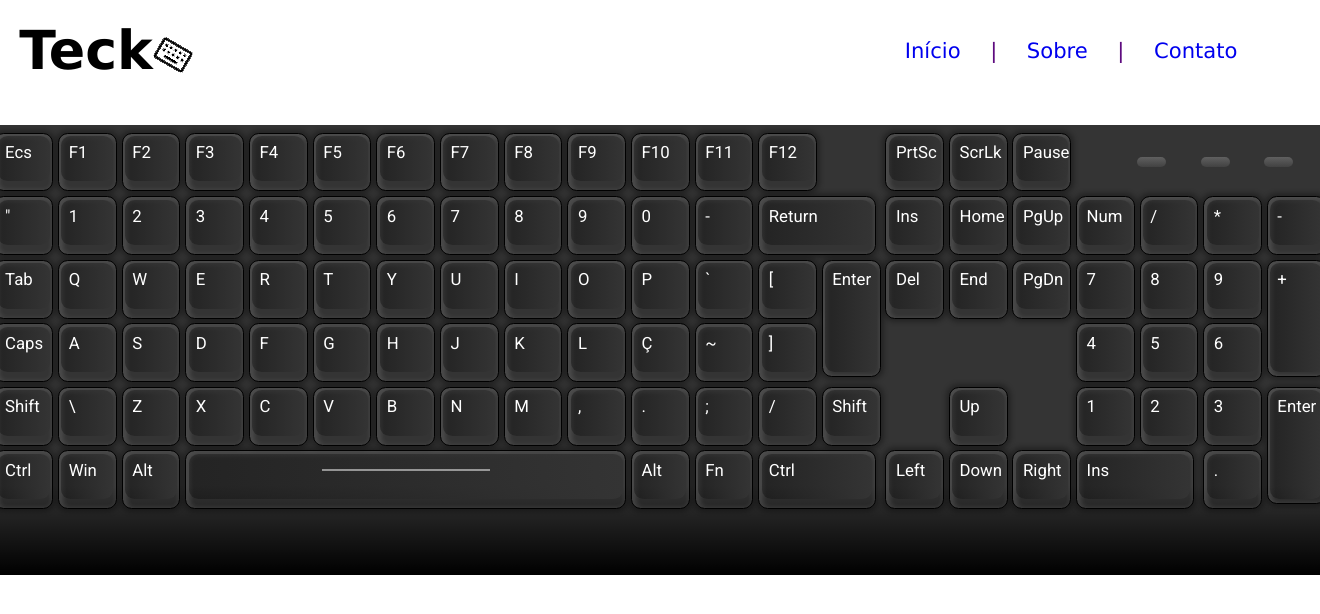
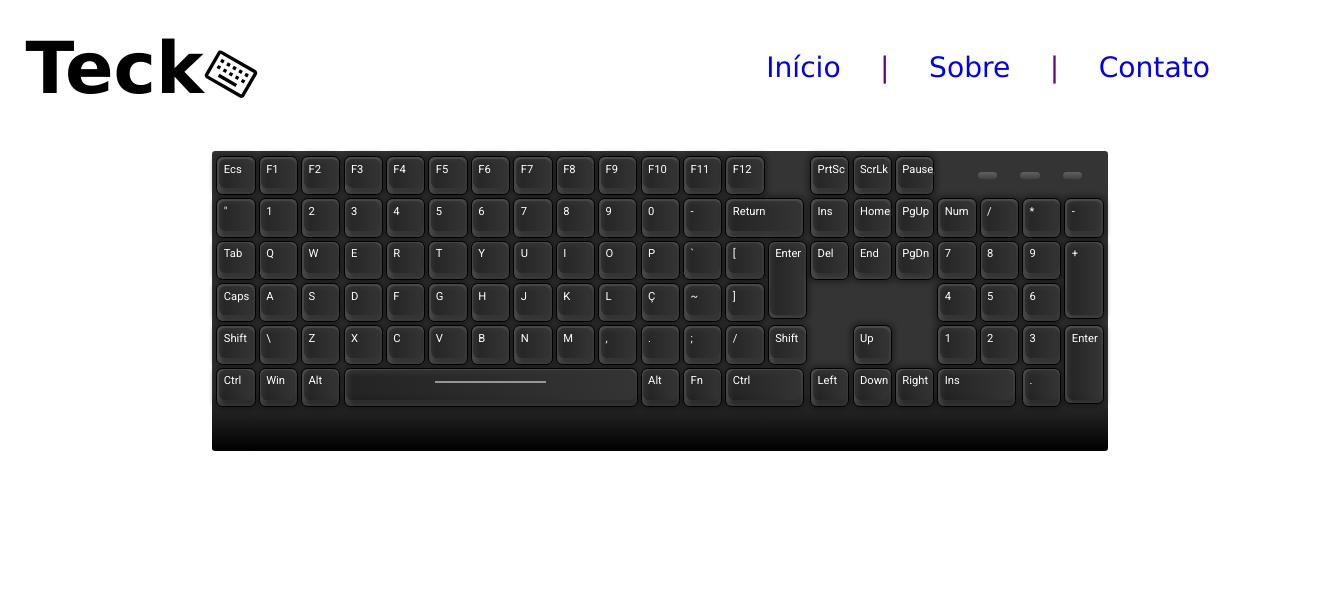
Before and after one commit to gabrielLV-BR/trabalho-php, a PHP site: page /teste.php in a window 1320 px wide. Shown: the top 614 px of the page. Run offline with PHP 8.4, Linux system fonts and the light colour scheme.

Commit message:
Troquei os sons do teclado e adicionei alguns media queries a mais

```diff
--- a/public/css/global.css
+++ b/public/css/global.css
@@ -9,7 +9,6 @@
 }
 
 ::selection {
-
     background-color:  var(--darker-primary-color);
     color: var(--background-color);
 }
--- a/public/css/keyboard.css
+++ b/public/css/keyboard.css
@@ -14,21 +14,21 @@ main {
   grid-template-columns: repeat(21, min-content);
   grid-template-rows: repeat(6, min-content);
 
-  margin: 2rem;
-  padding: 0.4rem;
-  border-radius: 0.4rem;
+  margin: 2em;
+  padding: 0.4em;
+  border-radius: 0.4em;
 
   width: fit-content;
-  height: 37.5rem;
+  height: 37.5em;
 
   background-image: linear-gradient(to top, black, transparent 20%);
 }
 
 .keyboard .key {
-  /* --size: calc(4.7rem);
+  /* --size: calc(4.7em);
   width: var(--size);
   height: var(--size); */
-  --width: 4.9rem;
+  --width: 4.9em;
   width: var(--width);
   height: auto;
   aspect-ratio: 1/1;
@@ -36,9 +36,9 @@ main {
 }
 
 .keyboard .led {
-  width: 2.4rem;
-  height: 0.8rem;
-  border-radius: 1rem;
+  width: 2.4em;
+  height: 0.8em;
+  border-radius: 1em;
   background-color: #606060;
   background-image: linear-gradient(to top, #00000050, transparent);
 
@@ -61,8 +61,8 @@ main {
   user-select: none;
   cursor: pointer;
 
-  border-radius: 0.8rem;
-  margin: 0.2rem;
+  border-radius: 0.8em;
+  margin: 0.2em;
 
   color: white;
 
@@ -72,7 +72,7 @@ main {
   0px 0px 5px 3px #00000050;
 
   display: flex;
-  padding: 0.7rem 0.8rem;
+  padding: 0.7em 0.8em;
 }
 
 .key.center {
@@ -81,7 +81,7 @@ main {
 
 .key span {
   font-family: 'Roboto', monospace, sans-serif;
-  font-size: 1.4rem;
+  font-size: 1.4em;
   z-index: 1;
 }
 
@@ -89,10 +89,10 @@ main {
   content: '';
   position: absolute;
   display: block;
-  width: calc(100% - 0.4rem);
+  width: calc(100% - 0.4em);
   height: 80%;
 
-  border-radius: 0.8rem;
+  border-radius: 0.8em;
 
   background-image: linear-gradient(
     to right,
@@ -100,8 +100,8 @@ main {
     #343434
   );
 
-  left: 0.2rem;
-  top: 0.2rem;
+  left: 0.2em;
+  top: 0.2em;
 }
 
 .key.vertical {
@@ -110,7 +110,7 @@ main {
 }
 
 .key.vertical::before {
-  height: calc(100% - 0.6rem);
+  height: calc(100% - 0.6em);
 }
 
 .key.horizontal {
@@ -132,7 +132,7 @@ main {
   width: 40%;
   height: 2px;
   background: #ffffff80;
-  margin-top: 0.8rem;
+  margin-top: 0.8em;
   z-index: 1;
 }
 
@@ -141,7 +141,19 @@ main {
 }
 
 @media screen and (max-width: 1600px) {
-  :root {
+  .keyboard {
     font-size: 12px;
   }
 }
+
+@media screen and (max-width: 1340px) {
+  .keyboard {
+    font-size: 8px;
+  }
+}
+
+@media screen and (max-width: 890px) {
+  .keyboard {
+    font-size: 6px;
+  }
+}
--- a/teste.php
+++ b/teste.php
@@ -29,14 +29,14 @@
 
   <?php echo get_header(); ?>
 
-  <audio id="normal_click" src="public/assets/normal_click.ogg"></audio>
-  <audio id="normal_release" src="public/assets/normal_release.ogg"></audio>
+  <audio id="normal_click"   src="public/assets/audio/normal_click.ogg"></audio>
+  <audio id="normal_release" src="public/assets/audio/normal_release.ogg"></audio>
 
-  <audio id="space_click" src="public/assets/space_click.ogg"></audio>
-  <audio id="space_release" src="public/assets/space_release.ogg"></audio>
+  <audio id="space_click"    src="public/assets/audio/space_click.ogg"></audio>
+  <audio id="space_release"  src="public/assets/audio/space_release.ogg"></audio>
 
-  <audio id="alt_click" src="public/assets/enter_click.ogg"></audio>
-  <audio id="alt_release" src="public/assets/enter_release.ogg"></audio>
+  <audio id="alt_click"      src="public/assets/audio/alt_click.ogg"></audio>
+  <audio id="alt_release"    src="public/assets/audio/alt_release.ogg"></audio>
 
   <main>
     <div class="keyboard">
```
Also changed, not shown: 7 other files.
